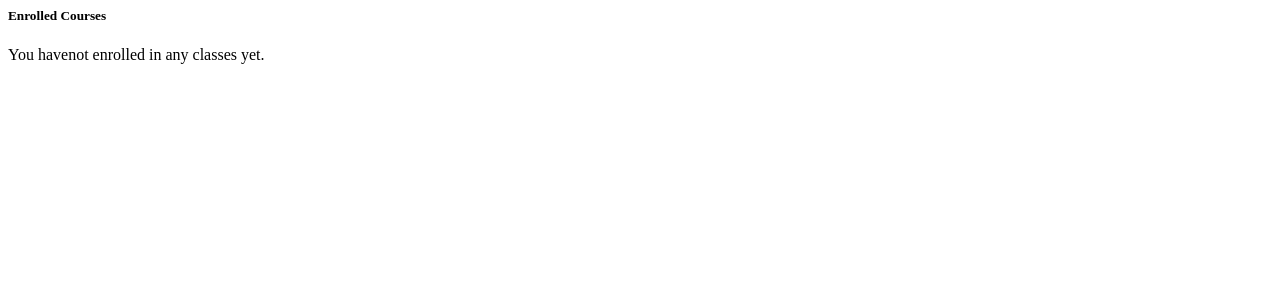
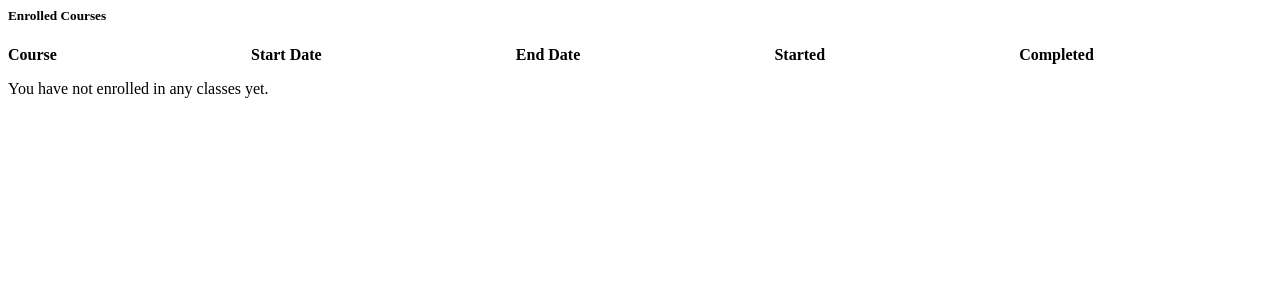
Before and after one commit to huan-jason/taiping-institute, a Django app: template taiping/templates/taiping/dashboard/student.html in a window 1280 px wide. Shown: the top 300 px of the page. Run offline with Django 4.2, Linux system fonts and the light colour scheme; the template is opened without the code that fills it, so the values that code supplies are empty; parts of the project's set-up code (start-up, migrations or seed data) failed here and were passed over.

Commit message:
2025-06-30-1456

```diff
--- a/taiping/templates/taiping/dashboard/student.html
+++ b/taiping/templates/taiping/dashboard/student.html
@@ -20,12 +20,13 @@
 
     <div id="enrolled-courses-container">
 
-        {% for item in registrations %}
         <div class="cell--header">Course</div>
         <div class="cell--header">Start Date</div>
         <div class="cell--header">End Date</div>
         <div class="cell--header">Started</div>
         <div class="cell--header">Completed</div>
+
+        {% for item in registrations %}
 
         <div class="cell--body">{{ item.course_class.course.name }}</div>
         <div class="cell--body">{{ item.course_class.start_date }}</div>
@@ -36,7 +37,7 @@
         {% empty %}
 
         <div class="span-all fs-5">
-            You havenot enrolled in any classes yet.
+            You have not enrolled in any classes yet.
         </div>
 
         {% endfor %}
```
